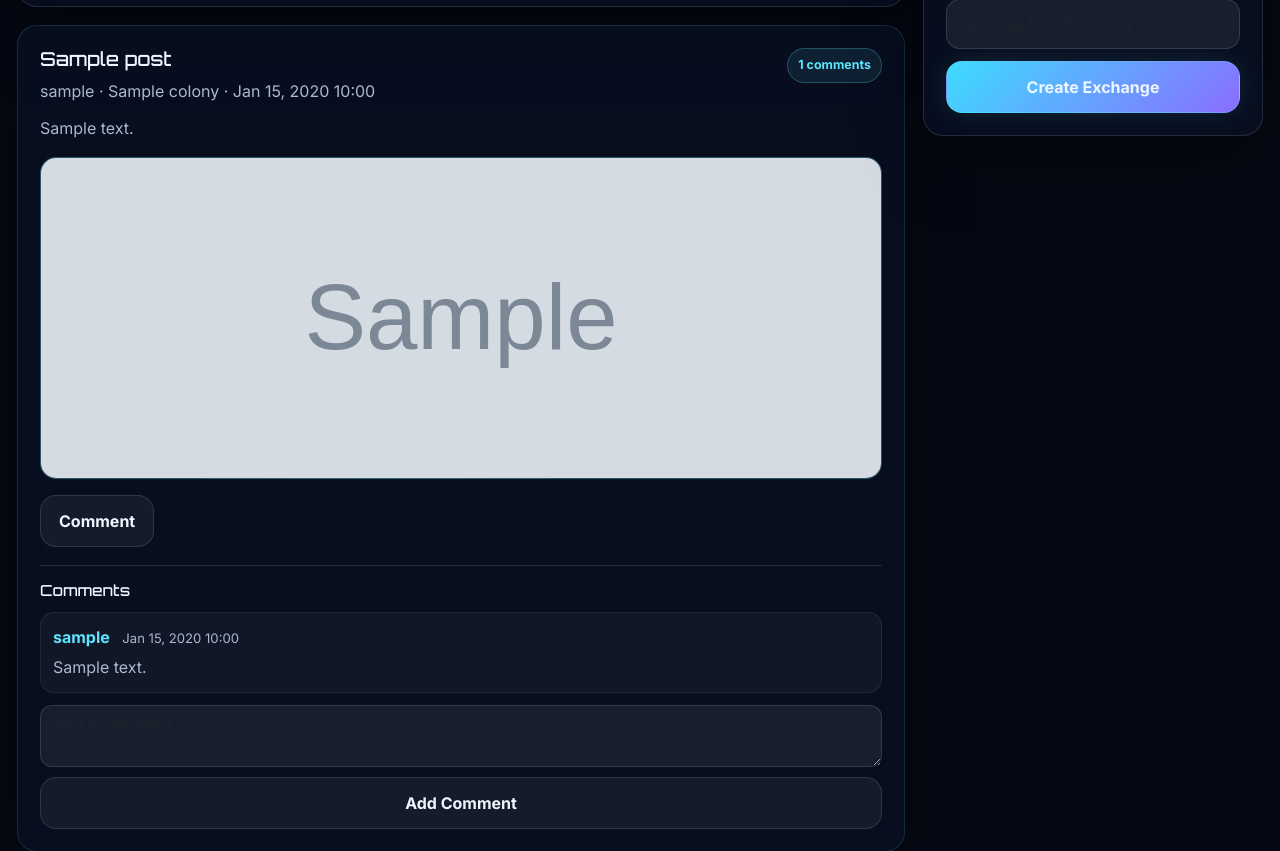
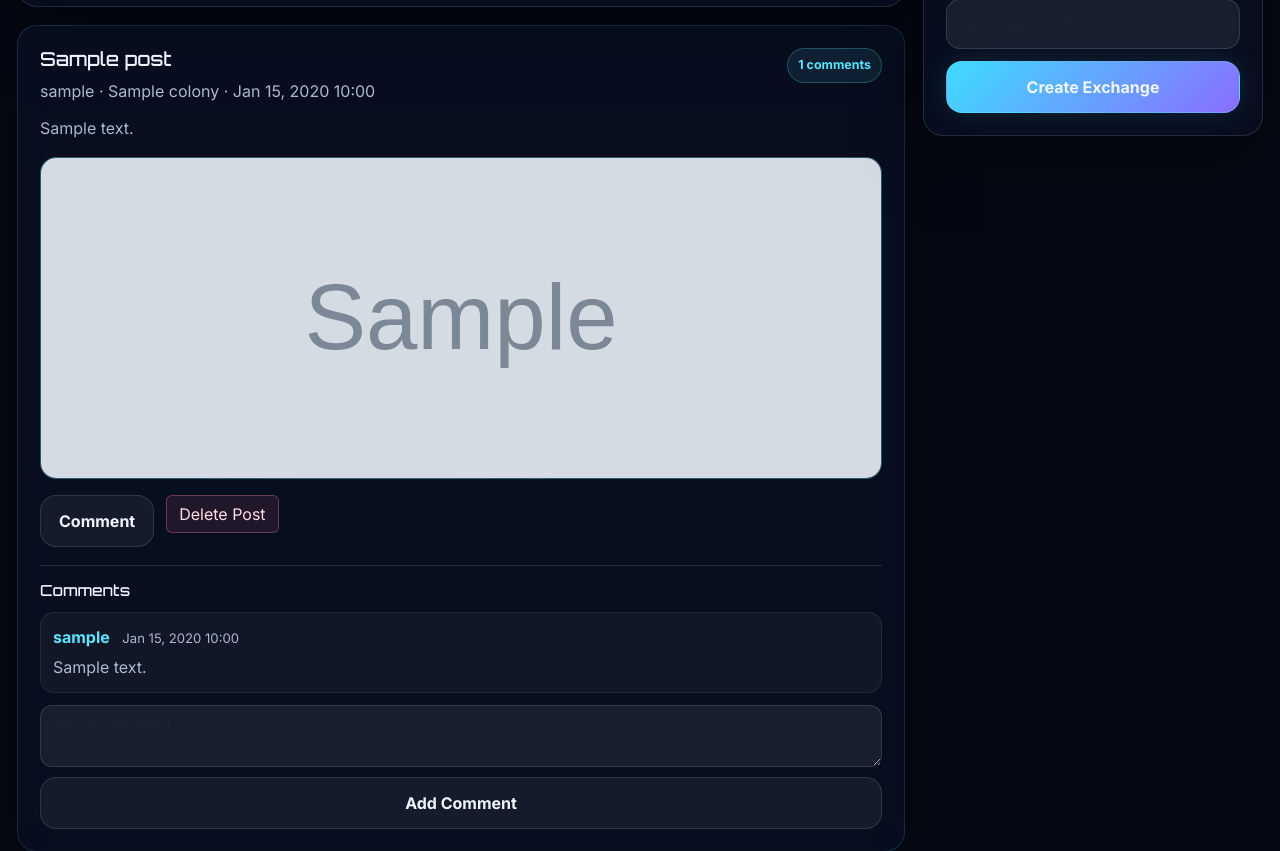
Before and after one commit to bkarthikey/AWD-group-project, a Flask app: page /discussion in a window 1280 px wide. Shown: the part 1404-2255 px from the top of the page. Run offline with Flask 3, Linux system fonts and the light colour scheme; a user stored in the database is signed in; tables that the repository leaves empty hold one stand-in row (values such as "Sample post"); grey boxes marked "Sample" are stand-in pictures; some libraries are stand-ins or nearby versions.

Commit message:
Add owner-only deletion for discussion posts

```diff
--- a/app/routes.py
+++ b/app/routes.py
@@ -40,6 +40,15 @@ def save_discussion_image(file_storage):
     os.makedirs(current_app.config["UPLOAD_FOLDER"], exist_ok=True)
     file_storage.save(os.path.join(current_app.config["UPLOAD_FOLDER"], stored_name))
     return stored_name
+
+
+def delete_discussion_image(image_filename):
+    if not image_filename:
+        return
+
+    image_path = os.path.join(current_app.config["UPLOAD_FOLDER"], image_filename)
+    if os.path.exists(image_path):
+        os.remove(image_path)
 
 
 @main_bp.get("/")
@@ -175,6 +184,25 @@ def discussion():
             db.session.add(comment)
             db.session.commit()
             flash("Comment added.", "success")
+            return redirect(url_for("main.discussion"))
+
+        if request.form.get("form_name") == "delete_post":
+            post_id = request.form.get("post_id", type=int)
+            post = db.session.get(DiscussionPost, post_id)
+
+            if not post:
+                flash("Discussion post not found.", "error")
+                return redirect(url_for("main.discussion"))
+
+            if post.user_id != current_user.id:
+                flash("You can only delete your own discussion posts.", "error")
+                return redirect(url_for("main.discussion"))
+
+            image_filename = post.image_filename
+            db.session.delete(post)
+            db.session.commit()
+            delete_discussion_image(image_filename)
+            flash("Discussion post deleted.", "success")
             return redirect(url_for("main.discussion"))
 
         if request.form.get("form_name") == "create_exchange" and exchange_form.validate_on_submit():
--- a/app/templates/discussion.html
+++ b/app/templates/discussion.html
@@ -113,6 +113,14 @@
 
             <div class="post-actions">
               <a class="secondary-btn btn" href="#comments-{{ post.id }}">Comment</a>
+              {% if current_user.is_authenticated and post.user_id == current_user.id %}
+                <form method="post" action="{{ url_for('main.discussion') }}">
+                  <input type="hidden" name="csrf_token" value="{{ csrf_token() }}">
+                  <input type="hidden" name="form_name" value="delete_post">
+                  <input type="hidden" name="post_id" value="{{ post.id }}">
+                  <button class="danger-btn btn" type="submit">Delete Post</button>
+                </form>
+              {% endif %}
             </div>
 
             <div class="comments-section" id="comments-{{ post.id }}">
--- a/assets/css/style.css
+++ b/assets/css/style.css
@@ -1345,6 +1345,22 @@ a {
   margin-top: 16px;
 }
 
+.post-actions form {
+  margin: 0;
+}
+
+.danger-btn {
+  border: 1px solid rgba(255, 117, 145, 0.34);
+  background: rgba(255, 117, 145, 0.1);
+  color: #ffdce4;
+}
+
+.danger-btn:hover {
+  border-color: rgba(255, 117, 145, 0.55);
+  background: rgba(255, 117, 145, 0.18);
+  color: #fff2f5;
+}
+
 .comments-section {
   margin-top: 18px;
   padding-top: 16px;
```
Also changed, not shown: tests/test_discussion.py (+70 -0 lines).
